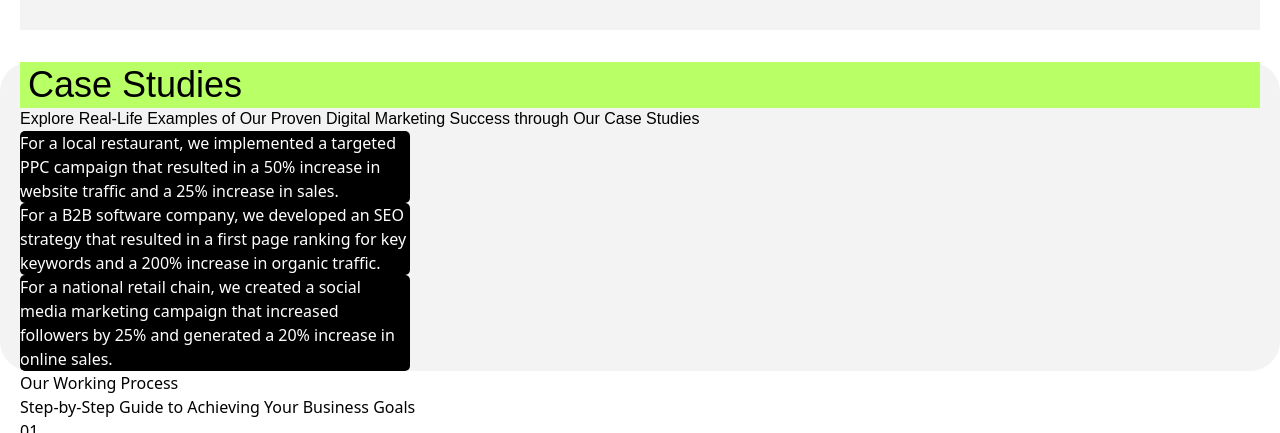
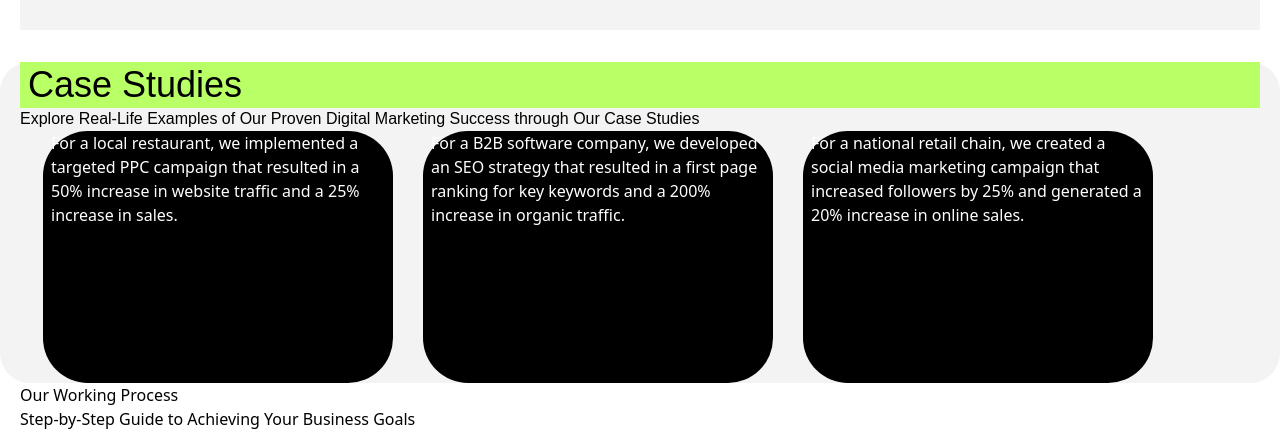
Before and after one commit to RogerioTiago/landing-positivus, a Nuxt app: page / in a window 1280 px wide. Shown: the part 4280-4713 px from the top of the page. Built offline with nearby package versions, Linux system fonts and the light colour scheme.

Commit message:
alterar studies

```diff
--- a/app/assets/scss/section/_studies.scss
+++ b/app/assets/scss/section/_studies.scss
@@ -33,13 +33,26 @@
       }
     }
 
-    .card {
-      background-color: black;
+    .cards {
       display: flex;
-      width: 390px;
-      border-radius: 5px;
       color: white;
       gap: 15px;
+      padding: 0 0.5rem;
+
+      @include breakpoint-desktop {
+        justify-content: space-between;
+      }
+    }
+
+    .card {
+      display: flex;
+      background-color: black;
+      border-radius: 45px;
+      gap: 15px;
+      padding: 0 0.5rem;
+      width: 350px;
+      height: 252px;
+      margin-left: 15px;
       @include breakpoint-desktop {
         justify-content: space-between;
       }
--- a/app/components/Section/Contact/index.vue
+++ b/app/components/Section/Contact/index.vue
@@ -8,11 +8,11 @@
             Contact us today to learn more about how our digital marketing
             services can help your business grow and succeed online.
           </p>
+          <button class="button">Get your proposal</button>
         </div>
         <div class="image">
           <img class="arrow" src="/assets/imagens/contatosimgs.jpg" />
         </div>
-        <button class="button">Get your proposal</button>
       </div>
     </div>
   </section>
```
